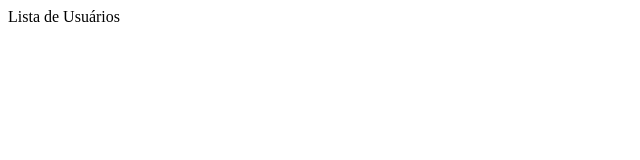
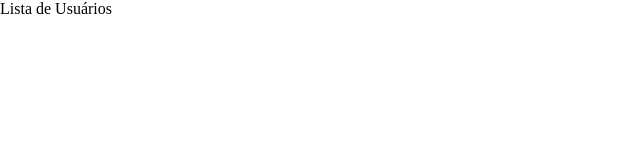
Before and after one commit to ianwelerson/jsm-app, a Vue app: page /users in a window 1280 px wide. Shown: the top 160 px of the page, without its empty margins (0-640 px from the left). Built offline with nearby package versions, Linux system fonts and the light colour scheme.

Commit message:
fix(scss): fix scss imports, changing main.scss to App.vue and variables.scss to Vite config

```diff
--- a/src/App.vue
+++ b/src/App.vue
@@ -6,4 +6,6 @@ import { RouterView } from 'vue-router'
   <RouterView />
 </template>
 
-<style scoped></style>
+<style lang="scss">
+@import '@/assets/scss/main.scss';
+</style>
--- a/src/assets/scss/main.scss
+++ b/src/assets/scss/main.scss
@@ -1,3 +1,2 @@
 @import "./normalize";
-@import "./variables";
 @import "./global";
--- a/vite.config.ts
+++ b/vite.config.ts
@@ -9,7 +9,7 @@ export default defineConfig({
   css: {
     preprocessorOptions: {
       scss: {
-        additionalData: '@import "@/assets/scss/main.scss";',
+        additionalData: '@import "@/assets/scss/variables.scss";',
       },
     },
   },
```
Also changed, not shown: src/assets/scss/variables.scss (renamed from src/assets/scss/_variables.scss).
